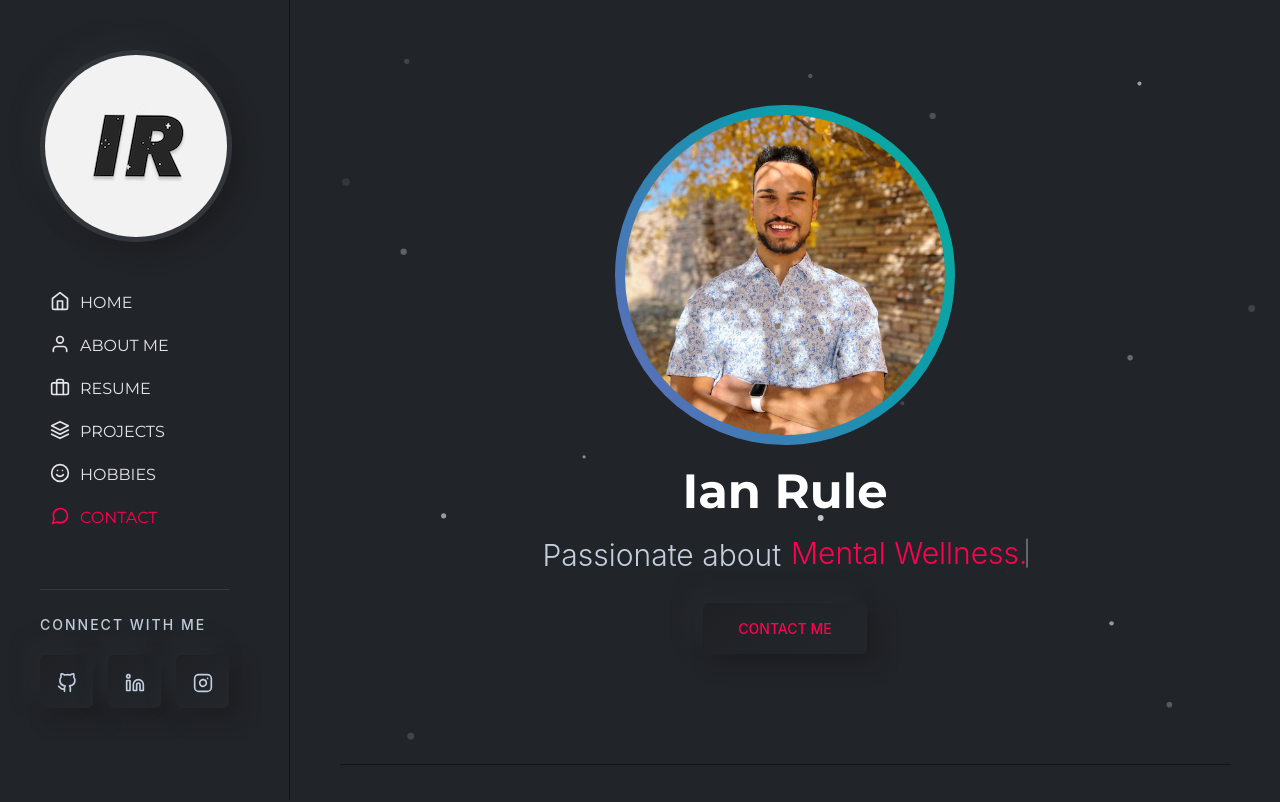
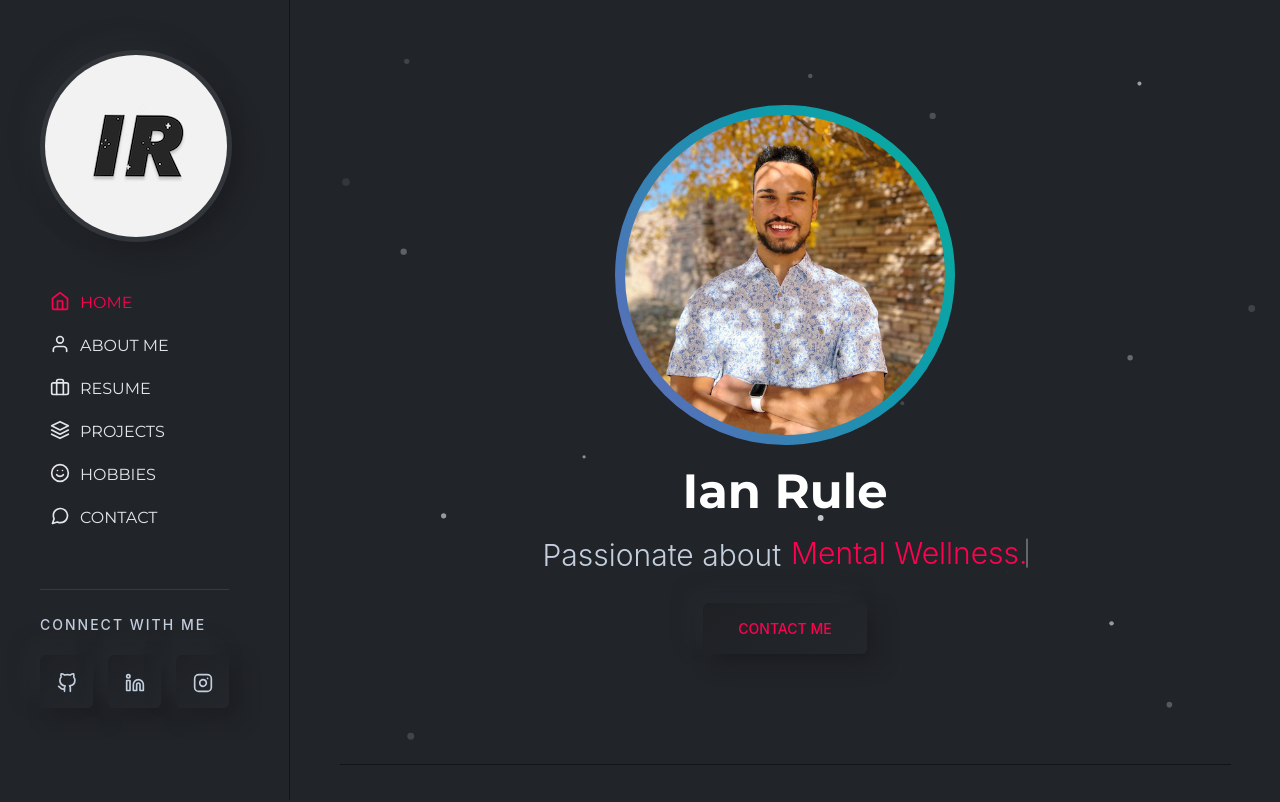
Before and after one commit to ianrule/ianrule.github.io, a React (Create React App) app: page / in a window 1280 px wide. Shown: the top 802 px of the page. Built offline with nearby package versions, Linux system fonts and the light colour scheme; a web font is replaced by a local one.

Commit message:
Fixing SideNav scroll functionality

```diff
--- a/src/page-components/portfolio/header/components/sidenav.js
+++ b/src/page-components/portfolio/header/components/sidenav.js
@@ -29,11 +29,11 @@ export default class SideNav extends Component {
                         <h2 className="sr-only">Main Navigation</h2>
                         <ul className="primary-menu nav nav-pills">
                             <li className="nav-item current"><a className="nav-link smoth-animation-two" href="#home"><i><Icon.Home></Icon.Home></i> Home</a></li>
-                            <li className="nav-item"><a className="nav-link smoth-animation-two" href="#about"><i><Icon.User></Icon.User></i> About Me</a></li>
+                            <li className="nav-item"><a className="nav-link smoth-animation-two" href="#aboutme"><i><Icon.User></Icon.User></i> About Me</a></li>
                             <li className="nav-item"><a className="nav-link smoth-animation-two" href="#resume"><i><Icon.Briefcase></Icon.Briefcase></i> Resume</a></li>
                             <li className="nav-item"><a className="nav-link smoth-animation-two" href="#projects"><i><Icon.Layers></Icon.Layers></i> Projects</a></li>
                             <li className="nav-item"><a className="nav-link smoth-animation-two" href="#hobbies"><i><Icon.Smile></Icon.Smile></i> Hobbies</a></li>
-                            <li className="nav-item"><a className="nav-link smoth-animation-two" href="#contact"><i><Icon.MessageCircle></Icon.MessageCircle></i> Contact</a></li>
+                            <li className="nav-item"><a className="nav-link smoth-animation-two" href="#contactme"><i><Icon.MessageCircle></Icon.MessageCircle></i> Contact</a></li>
                         </ul>
                     </nav>
 
--- a/src/page-components/portfolio/main/aboutme/aboutme.js
+++ b/src/page-components/portfolio/main/aboutme/aboutme.js
@@ -33,7 +33,7 @@ export default class AboutMe extends Component {
 
     render() {
         return (
-            <section style={{width: "90%", margin: "0 auto"}} id="about">
+            <section style={{width: "90%", margin: "0 auto"}} id="aboutme">
                 <div className="rn-service-area rn-section-gap section-separator" id="features">
                     <div className="container">
 
--- a/src/page-components/portfolio/main/contact/contact.js
+++ b/src/page-components/portfolio/main/contact/contact.js
@@ -15,7 +15,7 @@ export default class Contact extends Component {
 
     render() {
         return (
-            <section style={{width: "90%", margin: "0 auto"}} id="contact">
+            <section style={{width: "90%", margin: "0 auto"}} id="contactme">
                 <div className="rn-contact-area rn-section-gap section-separator" id="contacts">
                     <div className="container">
                         <div className="row">
```
